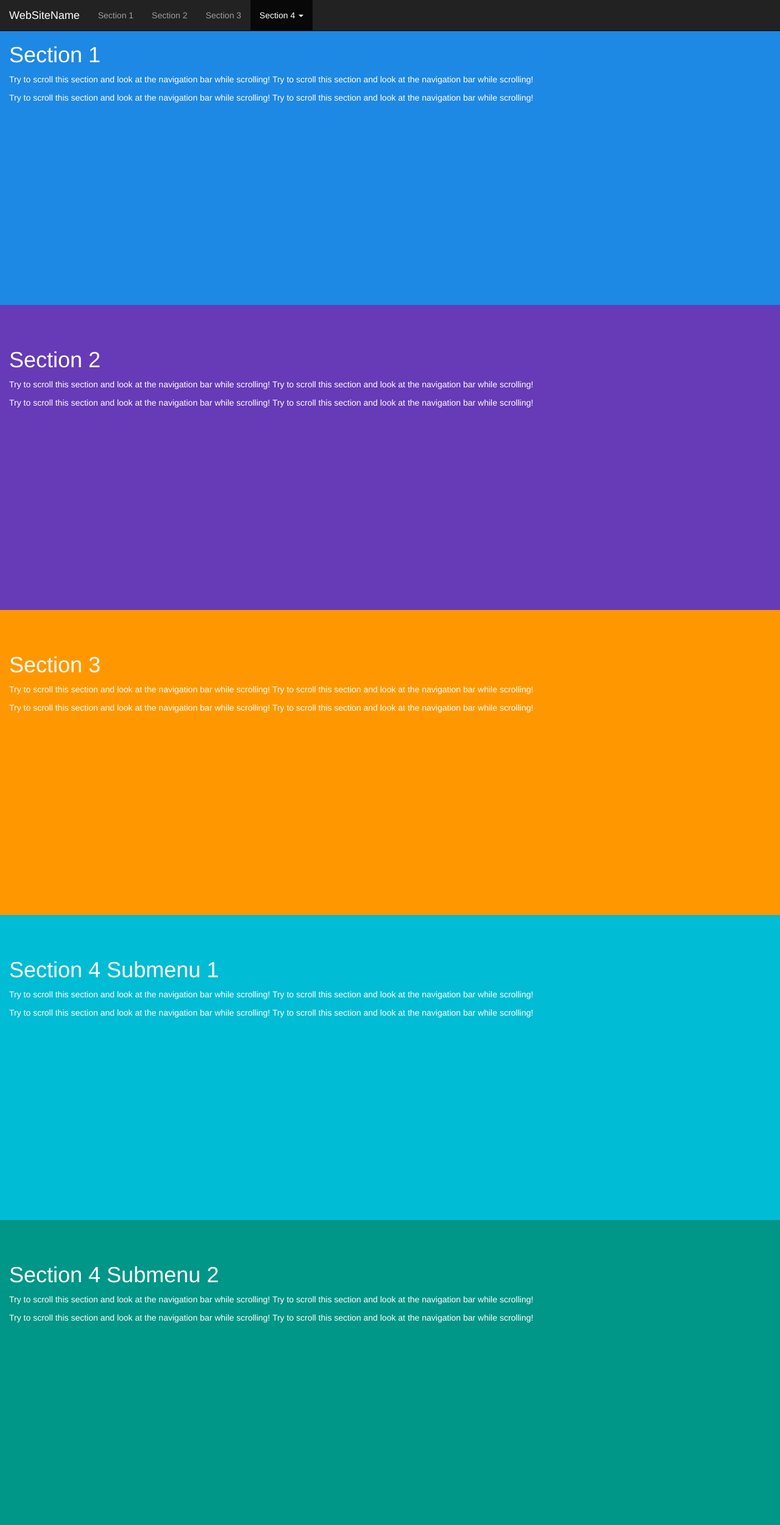
After one commit to rougebird/add_content-study_rougebird, a PHP site: page /test_old.html in a window 1280 px wide. The commit adds this page. Shown: the whole page at 61% size. Run offline with PHP 8.4, Linux system fonts and the light colour scheme; some libraries are stand-ins or nearby versions.

```diff
--- a/disp.php
+++ /dev/null
@@ -1,5 +0,0 @@
-<?php
-
-
-
-?>
--- /dev/null
+++ b/test_old.html
@@ -0,0 +1,80 @@
+<!DOCTYPE html>
+<html>
+<head>
+  <title>Bootstrap Example</title>
+  <meta charset="utf-8">
+  <meta name="viewport" content="width=device-width, initial-scale=1">
+  <link rel="stylesheet" href="../../maxcdn.bootstrapcdn.com/bootstrap/3.3.6/css/bootstrap.min.css">
+  <script src="../../ajax.googleapis.com/ajax/libs/jquery/1.12.0/jquery.min.js"></script>
+  <script src="../../maxcdn.bootstrapcdn.com/bootstrap/3.3.6/js/bootstrap.min.js"></script>
+  <style>
+  body {
+      position: relative;
+  }
+  #section1 {padding-top:50px;height:500px;color: #fff; background-color: #1E88E5;}
+  #section2 {padding-top:50px;height:500px;color: #fff; background-color: #673ab7;}
+  #section3 {padding-top:50px;height:500px;color: #fff; background-color: #ff9800;}
+  #section41 {padding-top:50px;height:500px;color: #fff; background-color: #00bcd4;}
+  #section42 {padding-top:50px;height:500px;color: #fff; background-color: #009688;}
+  </style>
+</head>
+<body data-spy="scroll" data-target=".navbar" data-offset="50">
+
+<nav class="navbar navbar-inverse navbar-fixed-top">
+  <div class="container-fluid">
+    <div class="navbar-header">
+        <button type="button" class="navbar-toggle" data-toggle="collapse" data-target="#myNavbar">
+          <span class="icon-bar"></span>
+          <span class="icon-bar"></span>
+          <span class="icon-bar"></span>
+      </button>
+      <a class="navbar-brand" href="#">WebSiteName</a>
+    </div>
+    <div>
+      <div class="collapse navbar-collapse" id="myNavbar">
+        <ul class="nav navbar-nav">
+          <li><a href="#section1">Section 1</a></li>
+          <li><a href="#section2">Section 2</a></li>
+          <li><a href="#section3">Section 3</a></li>
+          <li class="dropdown"><a class="dropdown-toggle" data-toggle="dropdown" href="#">Section 4 <span class="caret"></span></a>
+            <ul class="dropdown-menu">
+              <li><a href="#section41">Section 4-1</a></li>
+              <li><a href="#section42">Section 4-2</a></li>
+            </ul>
+          </li>
+        </ul>
+      </div>
+    </div>
+  </div>
+</nav>
+
+<div id="section1" class="container-fluid">
+  <h1>Section 1</h1>
+  <p>Try to scroll this section and look at the navigation bar while scrolling! Try to scroll this section and look at the navigation bar while scrolling!</p>
+  <p>Try to scroll this section and look at the navigation bar while scrolling! Try to scroll this section and look at the navigation bar while scrolling!</p>
+</div>
+<div id="section2" class="container-fluid">
+  <h1>Section 2</h1>
+  <p>Try to scroll this section and look at the navigation bar while scrolling! Try to scroll this section and look at the navigation bar while scrolling!</p>
+  <p>Try to scroll this section and look at the navigation bar while scrolling! Try to scroll this section and look at the navigation bar while scrolling!</p>
+</div>
+<div id="section3" class="container-fluid">
+  <h1>Section 3</h1>
+  <p>Try to scroll this section and look at the navigation bar while scrolling! Try to scroll this section and look at the navigation bar while scrolling!</p>
+  <p>Try to scroll this section and look at the navigation bar while scrolling! Try to scroll this section and look at the navigation bar while scrolling!</p>
+</div>
+<div id="section41" class="container-fluid">
+  <h1>Section 4 Submenu 1</h1>
+  <p>Try to scroll this section and look at the navigation bar while scrolling! Try to scroll this section and look at the navigation bar while scrolling!</p>
+  <p>Try to scroll this section and look at the navigation bar while scrolling! Try to scroll this section and look at the navigation bar while scrolling!</p>
+</div>
+<div id="section42" class="container-fluid">
+  <h1>Section 4 Submenu 2</h1>
+  <p>Try to scroll this section and look at the navigation bar while scrolling! Try to scroll this section and look at the navigation bar while scrolling!</p>
+  <p>Try to scroll this section and look at the navigation bar while scrolling! Try to scroll this section and look at the navigation bar while scrolling!</p>
+</div>
+
+</body>
+
+<!-- Mirrored from www.w3schools.com/bootstrap/tryit.asp?filename=trybs_ref_js_scrollspy&stacked=h by HTTrack Website Copier/3.x [XR&CO'2014], Sun, 13 Mar 2016 11:05:06 GMT -->
+</html>
```
Also changed, not shown: addC.php (+12 -3 lines), addContent.php (+5 -3 lines), index.php (added, +123 -0 lines), test.html (added, +70 -0 lines).
